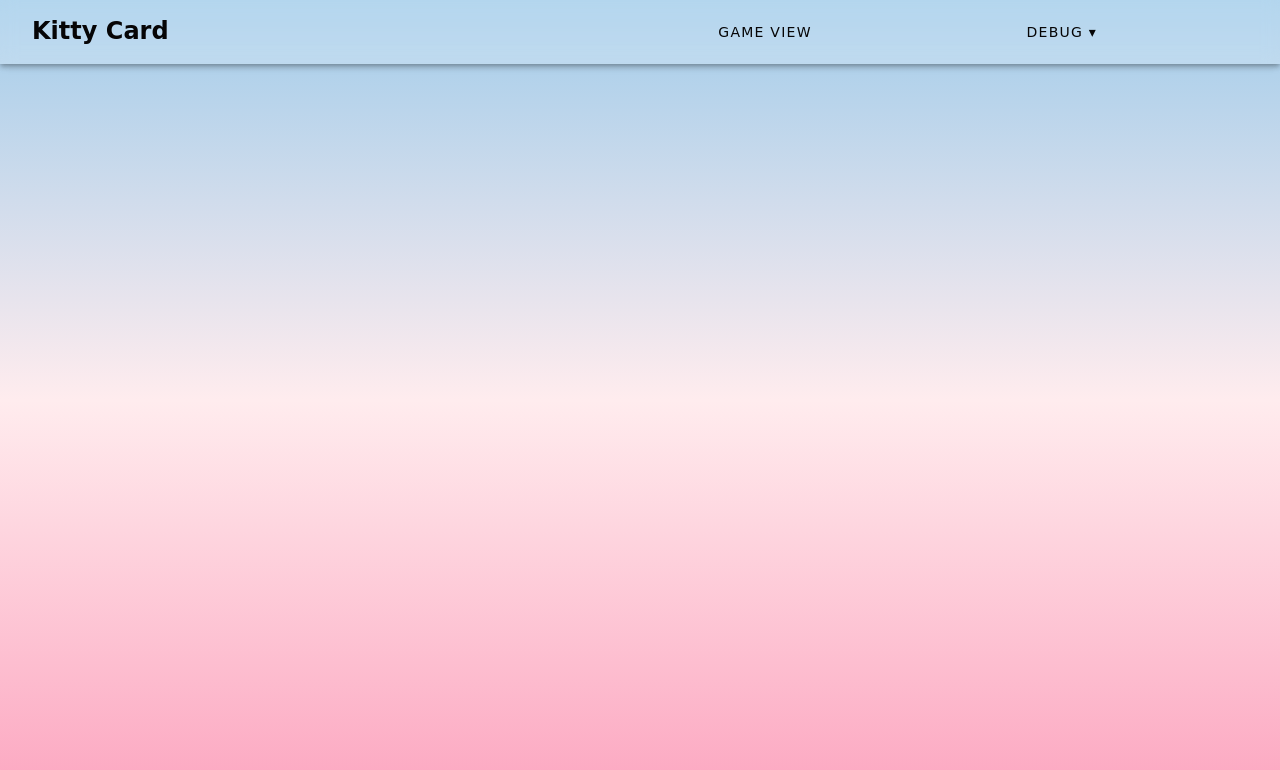
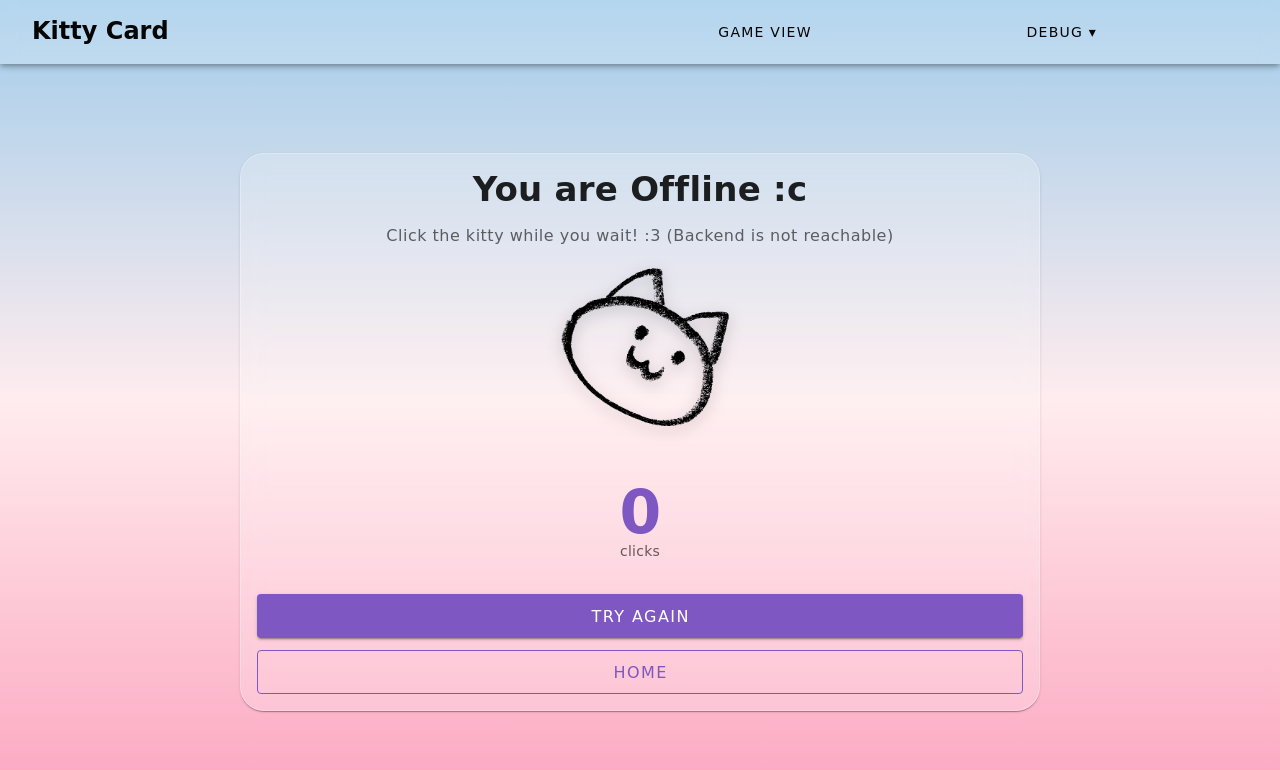
Before and after one commit to ShahdLala66/WA_Kitty_Card, a Vue app in the folder wa_kitty_card/frontend/: page /offline-game in a window 1280 px wide. Shown: the top 770 px of the page. Built offline with nearby package versions, Linux system fonts and the light colour scheme; no server answers.

Commit message:
feat: offline kitty clicker when backend not reachable

```diff
--- a/wa_kitty_card/frontend/src/router/index.js
+++ b/wa_kitty_card/frontend/src/router/index.js
@@ -3,6 +3,7 @@ import Home from '../views/Home.vue'
 import EnterNames from '../views/EnterNames.vue'
 import Game from '../views/Game.vue'
 import GameOver from '../views/GameOver.vue'
+import OfflineGame from '../views/OfflineGame.vue'
 
 const routes = [
   {
@@ -24,6 +25,11 @@ const routes = [
     path: '/gameOverPage',
     name: 'GameOver',
     component: GameOver
+  },
+  {
+    path: '/offline-game',
+    name: 'OfflineGame',
+    component: OfflineGame
   }
 ]
 
--- a/wa_kitty_card/frontend/src/views/EnterNames.vue
+++ b/wa_kitty_card/frontend/src/views/EnterNames.vue
@@ -111,6 +111,8 @@ export default {
   },
   methods: {
     createGame() {
+      sessionStorage.setItem('tempPlayerName', this.playerName);
+
       api.createGame(this.playerName)
         .then(data => {
           if (data.status !== 'OK') {
@@ -131,7 +133,7 @@ export default {
           this.connectWebSocket();
         })
         .catch(err => {
-          this.errorMessage = 'Error creating game: ' + err.message;
+          this.$router.push('/offline-game');
         });
     },
     joinGame() {
--- /dev/null
+++ b/wa_kitty_card/frontend/src/views/OfflineGame.vue
@@ -0,0 +1,90 @@
+<template>
+    <v-container fluid class="fill-height d-flex align-center justify-center">
+        <v-card class="glass-card " width="100%" max-width="800">
+            <v-card-title class="text-h4 font-weight-bold text-center">
+                You are Offline :c
+            </v-card-title>
+
+            <v-card-text class="text-center">
+                <p class="text-body-1 text-medium-emphasis">
+                    Click the kitty while you wait! :3 (Backend is not reachable)
+                </p>
+
+                <v-container class="cat-clicker" @click="clickCat">
+                    <img src="/images/kitty.png" class="clickable-cat" :class="{ clicked: justClicked }" />
+                </v-container>
+
+                <v-container>
+                    <h2 class="text-h2 font-weight-bold text-deep-purple-lighten-1">{{ score }}</h2>
+                    <p class="text-body-2 text-medium-emphasis mb-4">clicks</p>
+                </v-container>
+
+                <v-btn color="deep-purple-lighten-1" @click="retryConnection" size="large" block class="mb-3">
+                    Try Again
+                </v-btn>
+
+                <v-btn to="/" variant="outlined" color="deep-purple-lighten-1" size="large" block>
+                    Home
+                </v-btn>
+            </v-card-text>
+        </v-card>
+    </v-container>
+</template>
+
+<script>
+export default {
+    name: 'OfflineGame',
+    data() {
+        return {
+            score: 0,
+            justClicked: false
+        }
+    },
+    methods: {
+        clickCat() {
+            if (this.score < 69) {
+                this.score++
+            }
+            this.justClicked = true
+            setTimeout(() => this.justClicked = false, 200)
+        },
+        retryConnection() {
+            this.$router.push('/enterNames')
+        }
+    }
+}
+</script>
+
+<style lang="scss" scoped>
+@import "@/styles/colors";
+
+.glass-card {
+    background: $white-transparent !important;
+    backdrop-filter: blur(10px);
+    border-radius: $border-radius;
+    border: 1px solid rgba(255, 255, 255, 0.3);
+}
+
+.clickable-cat {
+    width: 180px;
+    height: 180px;
+    transition: transform 0.15s ease;
+    filter: drop-shadow(0 4px 8px rgba(0, 0, 0, 0.2));
+
+    &.clicked {
+        animation: bounce 0.2s ease;
+    }
+}
+
+@keyframes bounce {
+
+    0%,
+    100% {
+        transform: scale(1);
+    }
+
+    50% {
+        transform: scale(1.15);
+    }
+}
+</style>
```
Also changed, not shown: wa_kitty_card/frontend/public/images/kitty.png (added).
